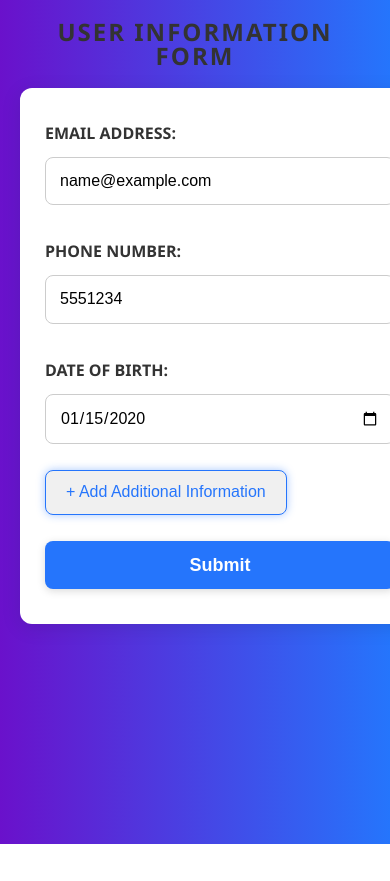
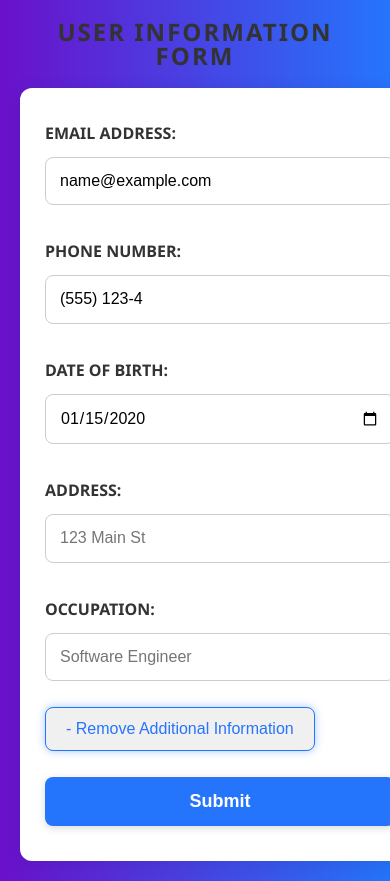
Before and after one commit to jmaners-ITMD362/lab2, a plain HTML site: page index.html in a window 390 px wide. Both pictures are taken after typing "name@example.com", "5551234", "2020-01-15" into the empty fields and a click on the button "+ Add Additional Information". Shown: the top 881 px of the page. Before the commit the page ends 844 px from the top, so only its background shows below. Drawn offline with Linux system fonts and the light colour scheme.

Commit message:
Added scripts to format phone number and make additional information option

```diff
--- a/index.html
+++ b/index.html
@@ -34,6 +34,33 @@
     <button type="submit">Submit</button>
   </form>
 
+  <!--this formats phone number-->
+  <script>
+    function formatPhoneNumber(event) {
+      let input = event.target;
+      let value = input.value.replace(/\D/g, '');
+      if (value.length > 3 && value.length <= 6) {
+        value = `(${value.slice(0, 3)}) ${value.slice(3)}`;
+      } else if (value.length > 6) {
+        value = `(${value.slice(0, 3)}) ${value.slice(3, 6)}-${value.slice(6, 10)}`;
+      } else if (value.length > 0) {
+        value = `(${value.slice(0, 3)}) ${value.slice(3)}`;
+      }
+      input.value = value;
+    }
 
+    function toggleAdditionalInfo() {
+      const additionalInfoSection = document.getElementById("additional-info");
+      const button = document.getElementById("toggle-info");
+
+      if (additionalInfoSection.style.display === "none") {
+        additionalInfoSection.style.display = "block";
+        button.innerText = "- Remove Additional Information";
+      } else {
+        additionalInfoSection.style.display = "none";
+        button.innerText = "+ Add Additional Information";
+      }
+    }
+  </script>
 </body>
 </html>
```
